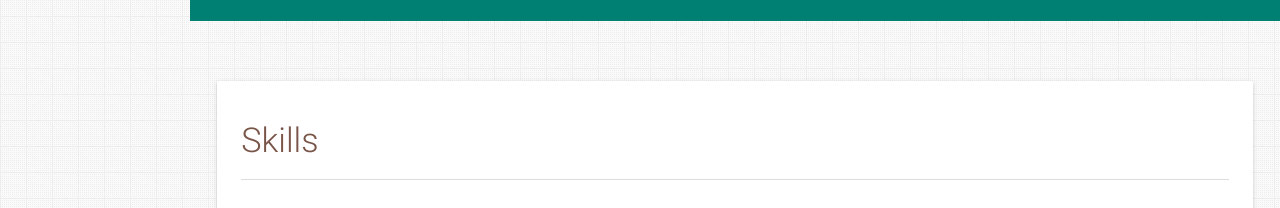
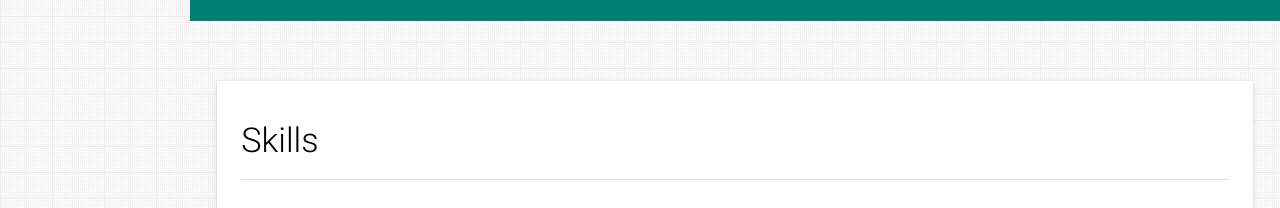
Before and after one commit to medani123/medani123.github.io, a plain HTML site: page index.html in a window 1280 px wide. Shown: the part 3780-3988 px from the top of the page. Drawn offline with nearby package versions, Linux system fonts and the light colour scheme.

Commit message:
change color

```diff
--- a/index.html
+++ b/index.html
@@ -555,7 +555,7 @@
         <!-- Languages and Databases -->
         <div class="card">
           <div class="card-content">
-            <h4 class="brown-text light">Skills</h4>
+            <h4 class="black-text light">Skills</h4>
             <div class="row text-center">
               <div class="col s4 m2">
                 <img alt="" src="/assets/img/js.jpg" class="responsive-img" />JS
```
